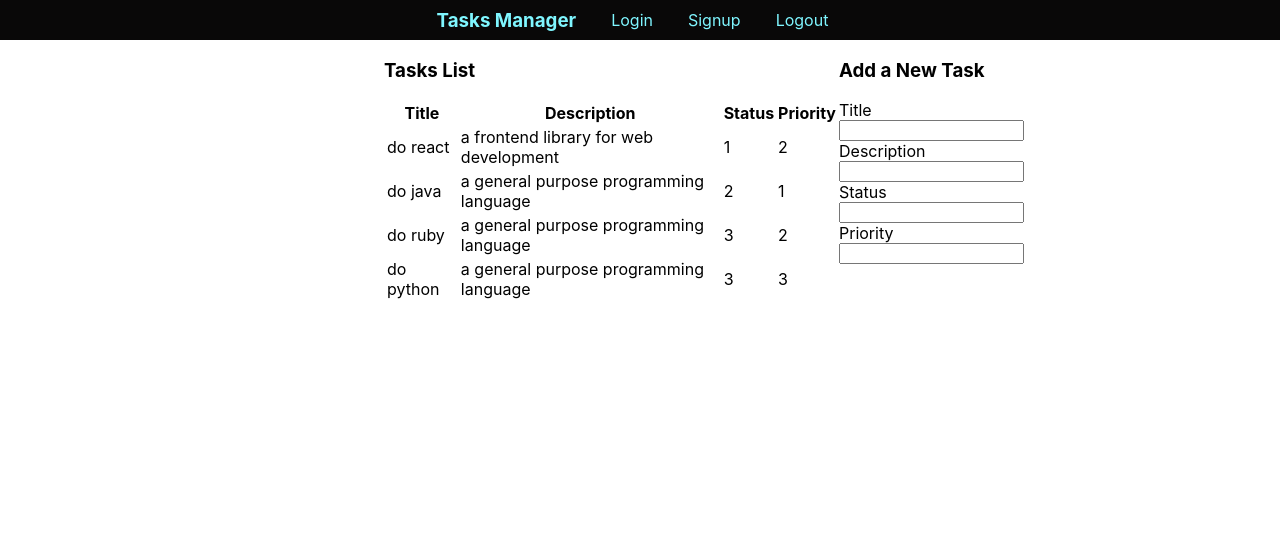
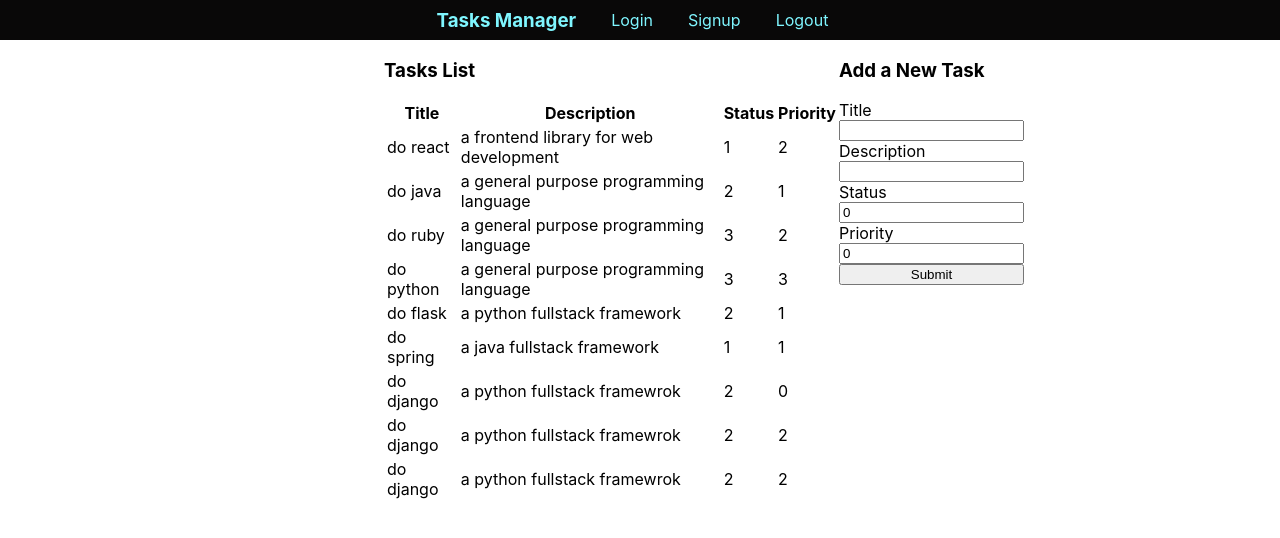
Before and after one commit to ntwigamartin/tasks-manager, a React (Create React App) app: page /tasks in a window 1280 px wide. Shown: the top 538 px of the page. Built offline with nearby package versions, Linux system fonts and the light colour scheme; data requests are answered from the project's data file.

Commit message:
add new todo working

```diff
--- a/db.json
+++ b/db.json
@@ -27,6 +27,41 @@
       "description": "a general purpose programming language",
       "status": 3,
       "priority": 3
+    },
+    {
+      "title": "do flask",
+      "description": "a python fullstack framework",
+      "status": "2",
+      "priority": "1",
+      "id": 5
+    },
+    {
+      "title": "do spring",
+      "description": "a java fullstack framework",
+      "status": "1",
+      "priority": "1",
+      "id": 6
+    },
+    {
+      "title": "do django",
+      "description": "a python fullstack framewrok",
+      "status": "2",
+      "priority": 0,
+      "id": 7
+    },
+    {
+      "title": "do django",
+      "description": "a python fullstack framewrok",
+      "status": "2",
+      "priority": "2",
+      "id": 8
+    },
+    {
+      "title": "do django",
+      "description": "a python fullstack framewrok",
+      "status": "2",
+      "priority": "2",
+      "id": 9
     }
   ]
 }
--- a/src/tasks/Add-tasks.js
+++ b/src/tasks/Add-tasks.js
@@ -1,22 +1,49 @@
-import React from 'react';
+import React, { useState} from 'react';
 import './tasks.css'
 
-function AddTasks(){
+function AddTasks({setTasks, tasks}){
+
+    const [title, setTitle] = useState('')
+    const [description, setDescription] = useState('')
+    const [status, setStatus] = useState(0)
+    const [priority, setPriority] = useState(0)
+
+    const body = {
+        title: title,
+        description: description,
+        status: status,
+        priority: priority
+    }
+
+    const handleSubmit = (e) => {
+        e.preventDefault()
+        fetch('http://localhost:3000/tasks', {
+            method: 'POST',
+            headers: { 'Content-Type': 'application/json' },
+            body: JSON.stringify(body)
+        })
+        .then(res=>res.json())
+        .then(data=>setTasks([...tasks, data]))
+    }
+
+
     return (
         <div className='add-tasks' >
             <h3>Add a New Task</h3>
-            <form>
+            <form onSubmit={handleSubmit}>
                 <label htmlFor='title' >Title</label>
-                <input type="text" value="" />
+                <input type="text" value={title} onChange={(e)=>setTitle(e.target.value)} />
 
                 <label htmlFor='description' >Description</label>
-                <input type="text" value="" />
+                <input type="text" value={description} onChange={(e)=>setDescription(e.target.value)} />
 
                 <label htmlFor='status' >Status</label>
-                <input type="number" value="" />
+                <input type="number" value={status} onChange={(e)=>setStatus(e.target.value)} />
 
                 <label htmlFor='priority' >Priority</label>
-                <input type="number" value="" />
+                <input type="number" value={priority} onChange={(e)=>setPriority(e.target.value)} />
+
+                <button >Submit</button>
             </form>
         </div>
     )
--- a/src/tasks/List-tasks.js
+++ b/src/tasks/List-tasks.js
@@ -29,10 +29,3 @@ function ListTasks({tasks}){
 }
 
 export default ListTasks;
-
-<tr>
-<td>title</td>
-<td>description</td>
-<td>status</td>
-<td>priority</td>
-</tr>
--- a/src/tasks/Tasks.js
+++ b/src/tasks/Tasks.js
@@ -15,7 +15,7 @@ function Tasks(){
     return (
        <div className="tasks-container" >
          <ListTasks tasks={tasks} />
-         <AddTasks />
+         <AddTasks setTasks={setTasks} tasks={tasks}/>
        </div>
     )
 }
```
Lines whose indentation alone changed are shown as unchanged.
